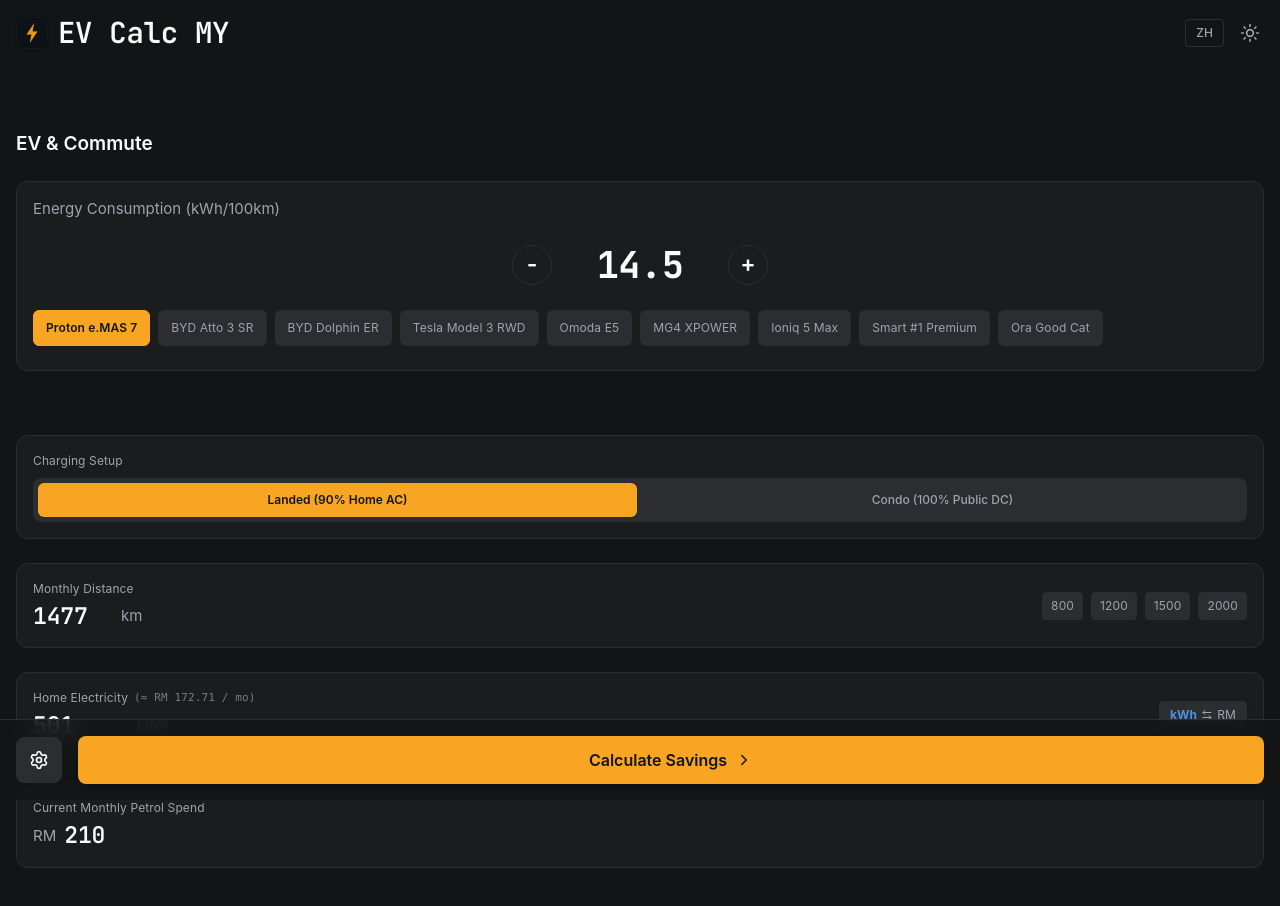
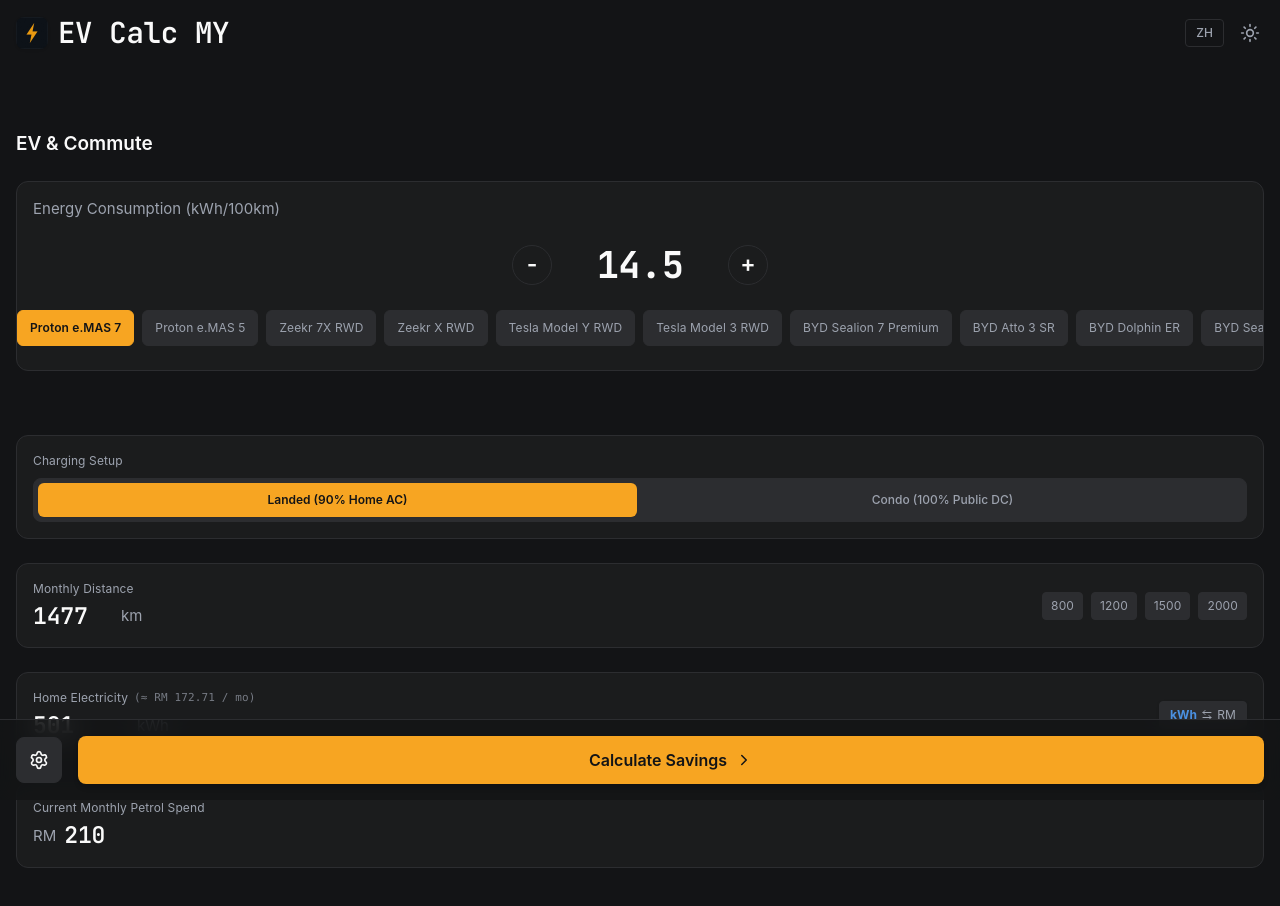
Before and after one commit to davidy1402/malaysia-ev-cost-calculator, a React (Vite) app: page / in a window 1280 px wide. Shown: the top 906 px of the page. Built offline with nearby package versions, Linux system fonts and the light colour scheme.

Commit message:
feat(presets): add test-drive models e.MAS 5, Zeekr 7X, Zeekr X, Model Y, Sealion 7

```diff
--- a/src/constants/presets.ts
+++ b/src/constants/presets.ts
@@ -16,12 +16,45 @@
     id: 'emas-5',
     name: 'Proton e.MAS 5',
     brand: 'Proton',
-    consumptionKwhPer100Km: 13.8,
-    batteryCapacityKwh: 49.52,
-    motorPowerKw: 130,
-    claimedRangeWltpKm: 350,
-    priceEstimateRm: '~RM 80k - 95k',
+    consumptionKwhPer100Km: 12.8,
+    batteryCapacityKwh: 40.16,
+    motorPowerKw: 85,
+    claimedRangeWltpKm: 325,
+    priceEstimateRm: '~RM 75k - 85k',
     tag: 'Value'
+  },
+  {
+    id: 'zeekr-7x',
+    name: 'Zeekr 7X (RWD)',
+    brand: 'Zeekr',
+    consumptionKwhPer100Km: 17.5,
+    batteryCapacityKwh: 75.0,
+    motorPowerKw: 310,
+    claimedRangeWltpKm: 605,
+    priceEstimateRm: '~RM 185k',
+    tag: 'Performance'
+  },
+  {
+    id: 'tesla-modely-rwd',
+    name: 'Tesla Model Y (RWD)',
+    brand: 'Tesla',
+    consumptionKwhPer100Km: 15.7,
+    batteryCapacityKwh: 60.0,
+    motorPowerKw: 220,
+    claimedRangeWltpKm: 455,
+    priceEstimateRm: '~RM 199k',
+    tag: 'Popular'
+  },
+  {
+    id: 'byd-sealion7',
+    name: 'BYD Sealion 7',
+    brand: 'BYD',
+    consumptionKwhPer100Km: 17.2,
+    batteryCapacityKwh: 82.56,
+    motorPowerKw: 230,
+    claimedRangeWltpKm: 567,
+    priceEstimateRm: '~RM 183k',
+    tag: 'SUV'
   },
   {
     id: 'byd-atto3',
--- a/src/data/presets.ts
+++ b/src/data/presets.ts
@@ -1,11 +1,17 @@
 export const PRESETS = [
   { id: 'emas7', name: 'Proton e.MAS 7', consumption: 14.5, motorKw: 160, batteryKwh: 49.52, range: 345, price: 120000 },
+  { id: 'emas5', name: 'Proton e.MAS 5', consumption: 12.8, motorKw: 85, batteryKwh: 40.16, range: 325, price: 80000 },
+  { id: 'zeekr7x', name: 'Zeekr 7X RWD', consumption: 17.5, motorKw: 310, batteryKwh: 75.0, range: 605, price: 185000 },
+  { id: 'zeekrx', name: 'Zeekr X RWD', consumption: 16.5, motorKw: 200, batteryKwh: 66.0, range: 440, price: 180000 },
+  { id: 'modely', name: 'Tesla Model Y RWD', consumption: 15.7, motorKw: 220, batteryKwh: 60.0, range: 455, price: 199000 },
+  { id: 'm3rwd', name: 'Tesla Model 3 RWD', consumption: 13.2, motorKw: 208, batteryKwh: 57.5, range: 513, price: 189000 },
+  { id: 'sealion7', name: 'BYD Sealion 7 Premium', consumption: 17.2, motorKw: 230, batteryKwh: 82.56, range: 567, price: 183800 },
   { id: 'atto3', name: 'BYD Atto 3 SR', consumption: 15.6, motorKw: 150, batteryKwh: 49.92, range: 410, price: 149800 },
   { id: 'dolphin', name: 'BYD Dolphin ER', consumption: 15.2, motorKw: 150, batteryKwh: 60.48, range: 427, price: 124900 },
-  { id: 'm3rwd', name: 'Tesla Model 3 RWD', consumption: 13.2, motorKw: 208, batteryKwh: 57.5, range: 513, price: 189000 },
-  { id: 'omoda', name: 'Omoda E5', consumption: 15.5, motorKw: 150, batteryKwh: 61, range: 430, price: 146800 },
-  { id: 'mg4', name: 'MG4 XPOWER', consumption: 18.7, motorKw: 320, batteryKwh: 64, range: 385, price: 158999 },
+  { id: 'seal', name: 'BYD Seal Premium', consumption: 15.2, motorKw: 230, batteryKwh: 82.56, range: 570, price: 179800 },
+  { id: 'omoda', name: 'Omoda E5', consumption: 15.5, motorKw: 150, batteryKwh: 61.0, range: 430, price: 146800 },
+  { id: 'smart1', name: 'Smart #1 Premium', consumption: 16.7, motorKw: 200, batteryKwh: 66.0, range: 440, price: 219000 },
+  { id: 'mg4', name: 'MG4 XPOWER', consumption: 18.7, motorKw: 320, batteryKwh: 64.0, range: 385, price: 158999 },
   { id: 'ioniq5', name: 'Ioniq 5 Max', consumption: 16.8, motorKw: 225, batteryKwh: 72.6, range: 430, price: 270888 },
-  { id: 'smart1', name: 'Smart #1 Premium', consumption: 16.7, motorKw: 200, batteryKwh: 66, range: 440, price: 219000 },
   { id: 'ora', name: 'Ora Good Cat', consumption: 16.7, motorKw: 105, batteryKwh: 63.1, range: 400, price: 169800 },
 ];
```
